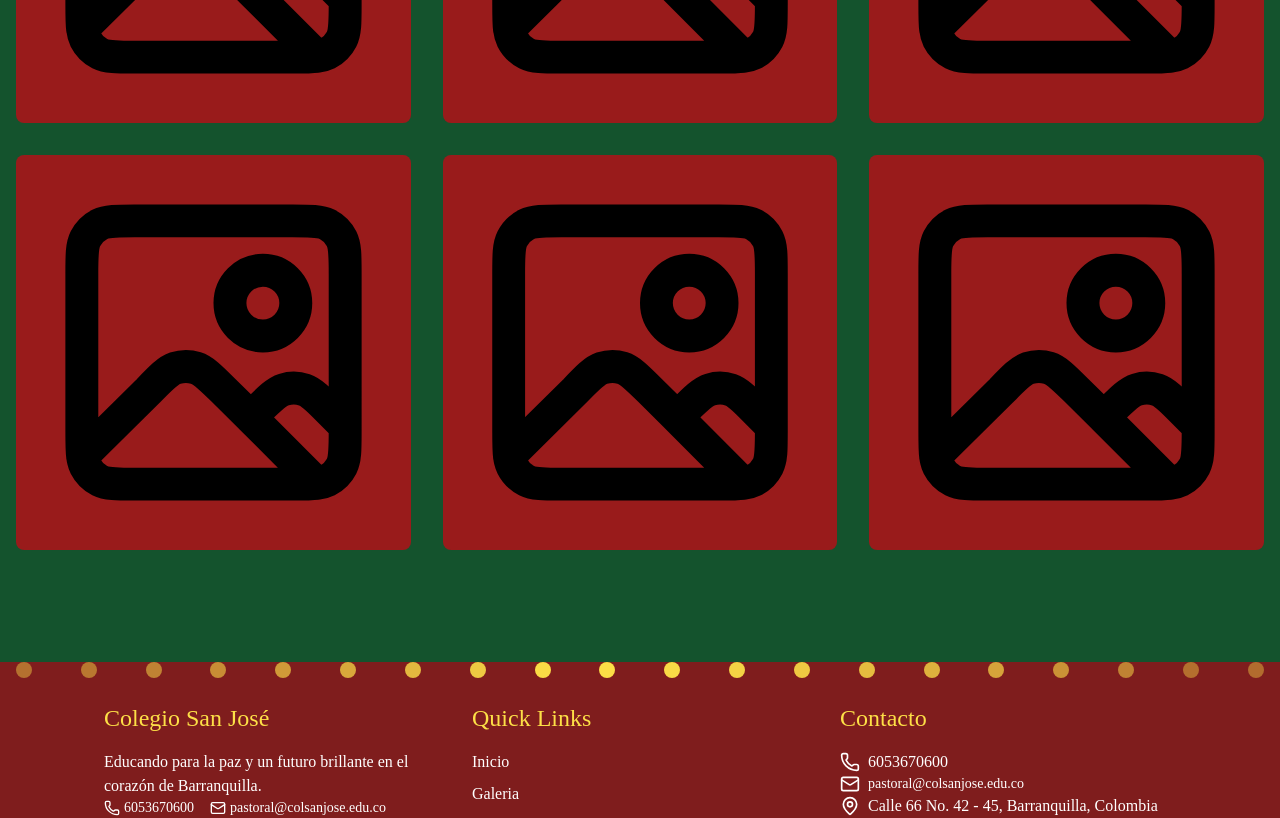
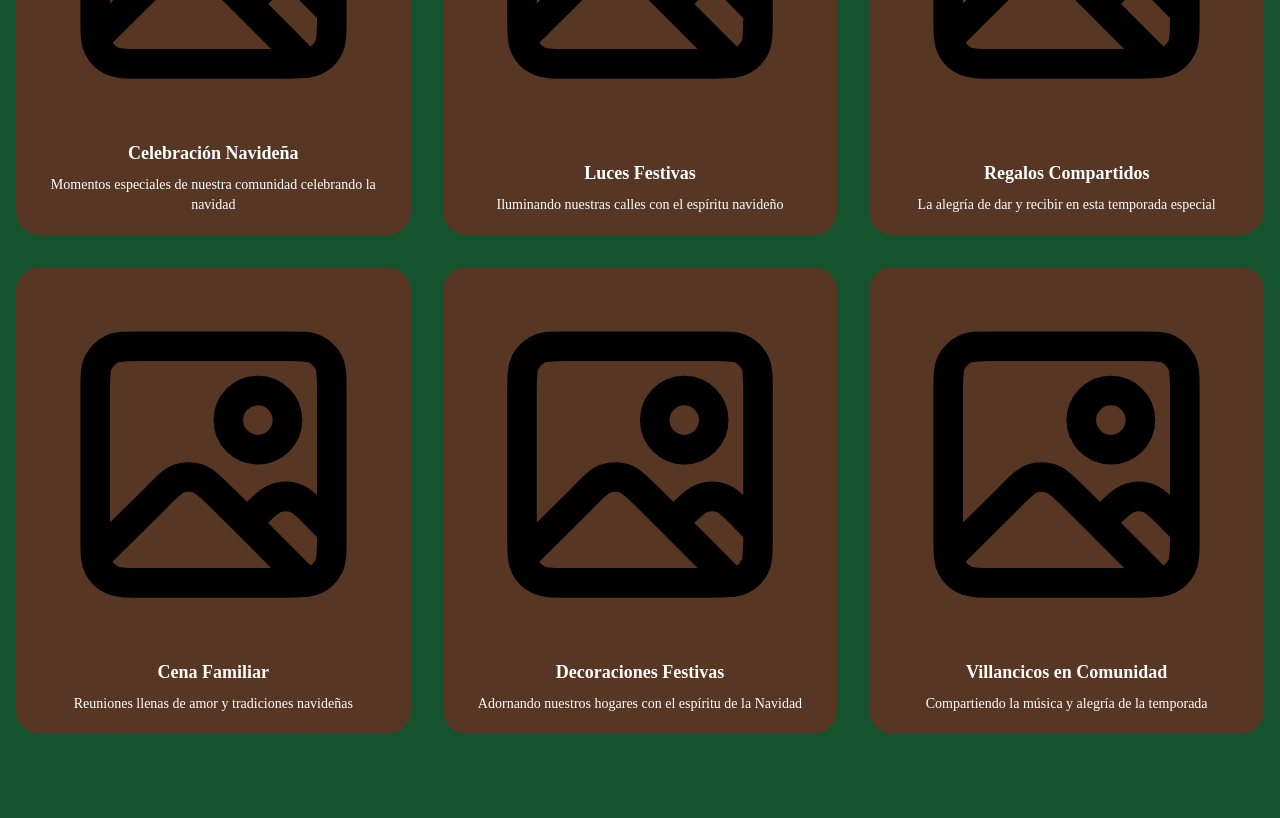
Before and after one commit to ManuLasker/colsanjose-christmas-week, a Next.js app: page / in a window 1280 px wide. Shown: the part 1060-1878 px from the top of the page. Built offline with nearby package versions, Linux system fonts and the light colour scheme; a web font is replaced by a local one.

Commit message:
fix: add cards

```diff
--- a/components/Hero.tsx
+++ b/components/Hero.tsx
@@ -53,7 +53,7 @@ export default function Hero() {
           animate={{ opacity: 1, x: 0 }}
           transition={{ duration: 0.8, delay: 0.5 }}
         >
-        Juan Andrés Sánchez, estudiante de 9º grado de la clase de Tecnología.
+            <b className='extra-bold'>Juan Andrés Sánchez</b>, estudiante de 9º grado de la clase de Tecnología.
         </motion.p>
       </div>
     </section>
--- a/components/gallery.tsx
+++ b/components/gallery.tsx
@@ -5,16 +5,40 @@ import { motion, AnimatePresence } from 'framer-motion'
 import { X, Gift } from 'lucide-react'
 
 const images = [
-  '/placeholder.svg',
-  '/placeholder.svg',
-  '/placeholder.svg',
-  '/placeholder.svg',
-  '/placeholder.svg',
-  '/placeholder.svg',
+  {
+    src: '/placeholder.svg',
+    title: 'Celebración Navideña',
+    description: 'Momentos especiales de nuestra comunidad celebrando la navidad'
+  },
+  {
+    src: '/placeholder.svg',
+    title: 'Luces Festivas',
+    description: 'Iluminando nuestras calles con el espíritu navideño'
+  },
+  {
+    src: '/placeholder.svg',
+    title: 'Regalos Compartidos',
+    description: 'La alegría de dar y recibir en esta temporada especial'
+  },
+  {
+    src: '/placeholder.svg',
+    title: 'Cena Familiar',
+    description: 'Reuniones llenas de amor y tradiciones navideñas'
+  },
+  {
+    src: '/placeholder.svg',
+    title: 'Decoraciones Festivas',
+    description: 'Adornando nuestros hogares con el espíritu de la Navidad'
+  },
+  {
+    src: '/placeholder.svg',
+    title: 'Villancicos en Comunidad',
+    description: 'Compartiendo la música y alegría de la temporada'
+  },
 ];
 
 export default function Gallery() {
-  const [selectedImage, setSelectedImage] = useState<string | null>(null)
+  const [selectedImage, setSelectedImage] = useState<typeof images[0] | null>(null)
 
   return (
     <section id="gallery" className="mx-auto px-4 py-12 mb-16">
@@ -24,23 +48,29 @@ export default function Gallery() {
         animate={{ opacity: 1, y: 0 }}
       >
         <Gift className="mr-4" size={36} />
-        Festividades y Celebraciones
+        Momentos Navideños
       </motion.h2>
-      <div className="grid grid-cols-1 md:grid-cols-2 lg:grid-cols-3 gap-8">
-        {images.map((_, index) => (
+      <div className="grid grid-cols-1 sm:grid-cols-2 lg:grid-cols-3 gap-8">
+        {images.map((image, index) => (
           <motion.div
             key={index}
-            className="aspect-square rounded-lg overflow-hidden cursor-pointer bg-red-800 hover:bg-red-700 transition-colors"
+            className="bg-red-800 bg-opacity-50 flex flex-col justify-between items-center p-5 rounded-3xl text-white h-full"
             initial={{ opacity: 0, y: 20 }}
             animate={{ opacity: 1, y: 0 }}
             transition={{ delay: index * 0.1 }}
-            onClick={() => setSelectedImage(images[index])}
           >
-            <img
-              src={images[index]}
-              alt={`Holiday moment ${index + 1}`}
-              className="w-full h-full object-cover"
-            />
+            <div className="mb-4">
+              <img
+                src={image.src}
+                alt={image.title}
+                className="w-full h-full object-cover rounded-lg cursor-pointer"
+                onClick={() => setSelectedImage(image)}
+              />
+            </div>
+            <div className="text-center">
+              <h5 className="text-lg font-semibold mb-2">{image.title}</h5>
+              <p className="text-sm">{image.description}</p>
+            </div>
           </motion.div>
         ))}
       </div>
@@ -55,17 +85,19 @@ export default function Gallery() {
             onClick={() => setSelectedImage(null)}
           >
             <motion.div
-              className="bg-red-800 rounded-lg overflow-hidden max-w-4xl w-full max-h-[80vh] h-full relative flex items-center justify-center"
+              className="bg-red-800 bg-opacity-50 rounded-lg overflow-hidden max-w-4xl w-full max-h-[80vh] h-full relative flex flex-col items-center justify-center"
               initial={{ scale: 0.9 }}
               animate={{ scale: 1 }}
               exit={{ scale: 0.9 }}
               onClick={(e) => e.stopPropagation()}
             >
               <img
-                src={selectedImage}
-                alt="Selected holiday moment"
-                className="max-w-full max-h-full w-auto h-auto object-contain"
+                src={selectedImage.src}
+                alt={selectedImage.title}
+                className="max-w-full max-h-[60vh] w-auto h-auto object-contain mb-4"
               />
+              <h3 className="text-2xl font-bold text-white mb-2">{selectedImage.title}</h3>
+              <p className="text-white text-center px-4">{selectedImage.description}</p>
               <button
                 onClick={() => setSelectedImage(null)}
                 className="absolute top-4 right-4 bg-red-600 hover:bg-red-700 text-white rounded-full p-2 transition-colors duration-200 ease-in-out"
--- a/components/snow-animation.tsx
+++ b/components/snow-animation.tsx
@@ -22,7 +22,7 @@ export default function SnowAnimation() {
         x: Math.random() * canvas.width,
         y: Math.random() * canvas.height,
         radius: Math.random() * 3 + 1,
-        speed: Math.random() * 3 + 1
+        speed: Math.random() * 1 + 1
       })
     }
 
```
Also changed, not shown: components/header.tsx (+2 -2 lines).
